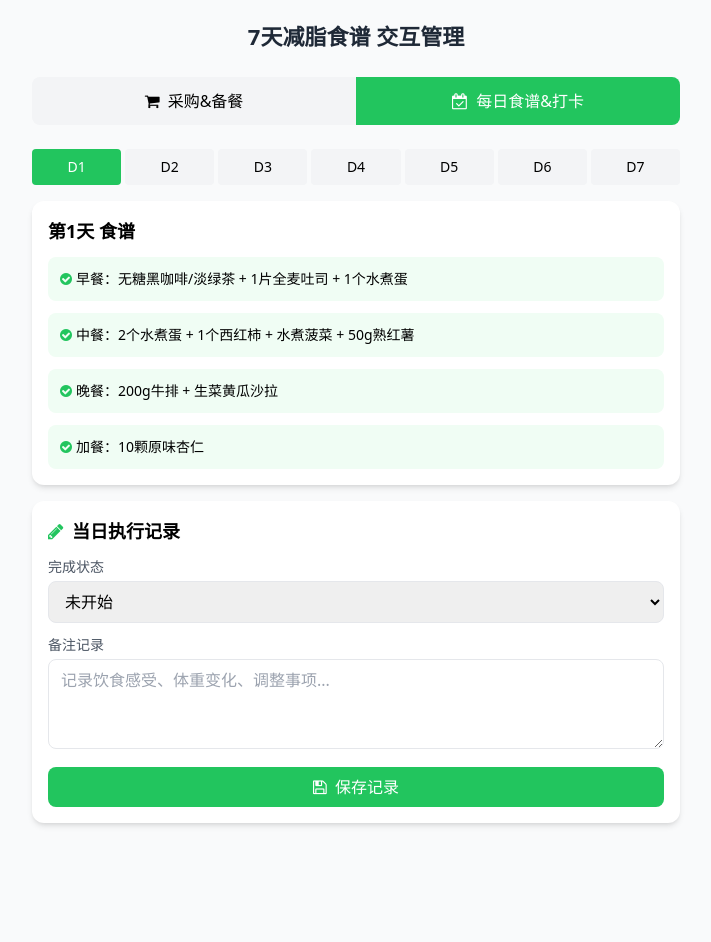
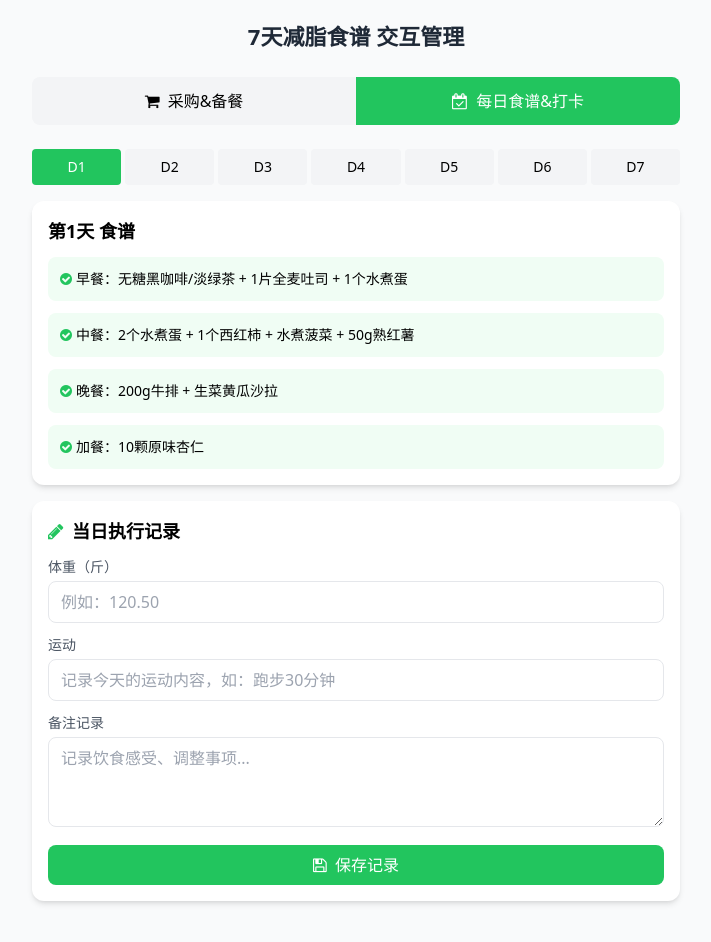
Before and after one commit to Lynn-qw/Dailylife, a plain HTML site: page index.html in a window 1280 px wide. Both pictures are taken after a click on the button "每日食谱&打卡". Shown: the whole page, without its empty margins (284-995 px from the left). Drawn offline with nearby package versions, Linux system fonts and the light colour scheme.

Commit message:
update: 三文鱼替换龙利鱼，新增体重和运动记录

```diff
--- a/index.html
+++ b/index.html
@@ -90,17 +90,16 @@
             <div class="card mt-4">
                 <h3 class="font-bold text-lg mb-3"><i class="fa fa-pencil text-primary mr-1"></i> 当日执行记录</h3>
                 <div class="mb-3">
-                    <label class="block text-sm text-gray-600 mb-1">完成状态</label>
-                    <select id="dayStatus" class="w-full border rounded-lg px-3 py-2 outline-primary">
-                        <option value="未开始">未开始</option>
-                        <option value="已完成">已完成</option>
-                        <option value="部分完成">部分完成</option>
-                        <option value="未完成">未完成</option>
-                    </select>
+                    <label class="block text-sm text-gray-600 mb-1">体重（斤）</label>
+                    <input type="number" id="dayWeight" step="0.01" min="0" class="w-full border rounded-lg px-3 py-2 outline-primary" placeholder="例如：120.50">
+                </div>
+                <div class="mb-3">
+                    <label class="block text-sm text-gray-600 mb-1">运动</label>
+                    <input type="text" id="dayExercise" class="w-full border rounded-lg px-3 py-2 outline-primary" placeholder="记录今天的运动内容，如：跑步30分钟">
                 </div>
                 <div class="mb-3">
                     <label class="block text-sm text-gray-600 mb-1">备注记录</label>
-                    <textarea id="dayRemark" rows="3" class="w-full border rounded-lg px-3 py-2 outline-primary" placeholder="记录饮食感受、体重变化、调整事项..."></textarea>
+                    <textarea id="dayRemark" rows="3" class="w-full border rounded-lg px-3 py-2 outline-primary" placeholder="记录饮食感受、调整事项..."></textarea>
                 </div>
                 <button onclick="saveDayRecord()" class="w-full bg-primary text-white py-2 rounded-lg font-medium">
                     <i class="fa fa-save mr-1"></i> 保存记录
@@ -329,15 +328,17 @@
         // 加载当日记录
         function loadDayRecord() {
             const rec = store.dayRecord[currentDay - 1] || {};
-            document.getElementById('dayStatus').value = rec.status || '未开始';
+            document.getElementById('dayWeight').value = rec.weight || '';
+            document.getElementById('dayExercise').value = rec.exercise || '';
             document.getElementById('dayRemark').value = rec.remark || '';
         }
 
         // 保存当日记录
         function saveDayRecord() {
-            const status = document.getElementById('dayStatus').value;
+            const weight = document.getElementById('dayWeight').value;
+            const exercise = document.getElementById('dayExercise').value;
             const remark = document.getElementById('dayRemark').value;
-            store.dayRecord[currentDay - 1] = { status, remark };
+            store.dayRecord[currentDay - 1] = { weight, exercise, remark };
             saveStore();
             alert('当日记录保存成功！');
         }
```
